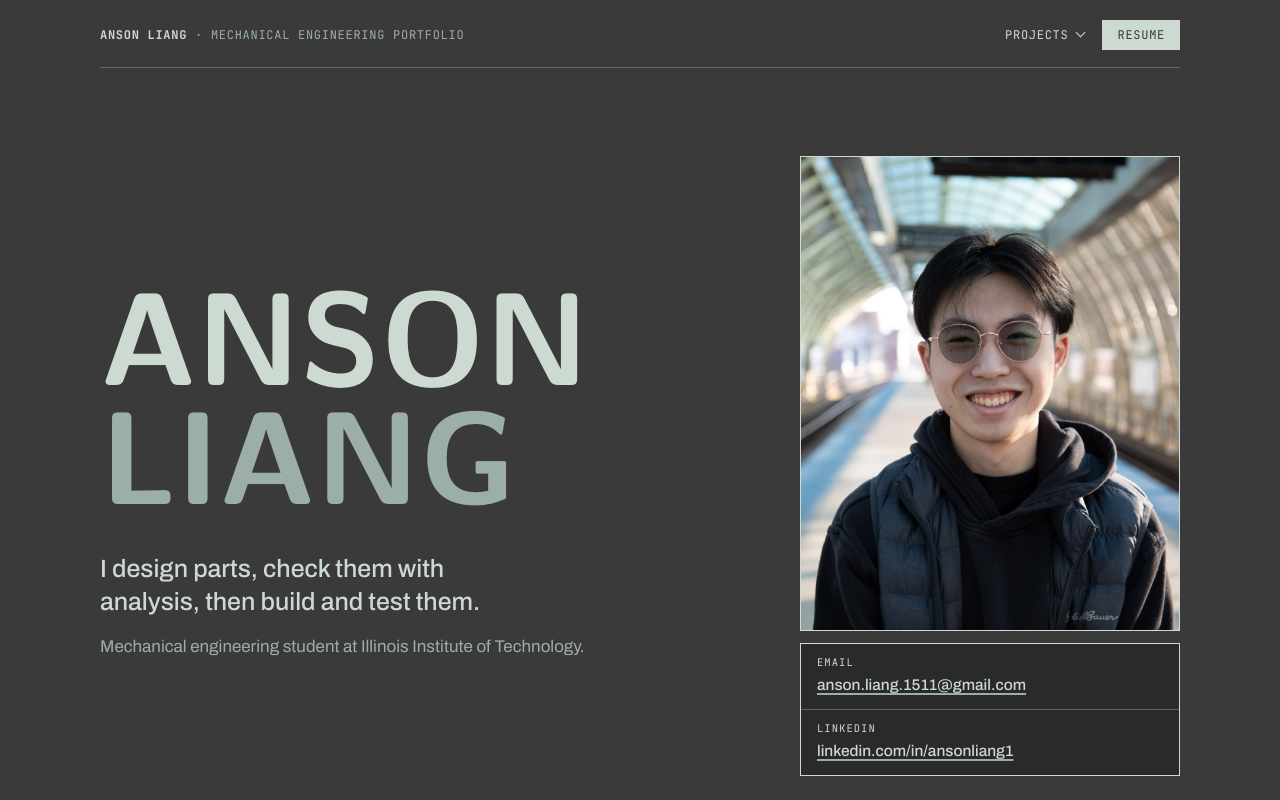
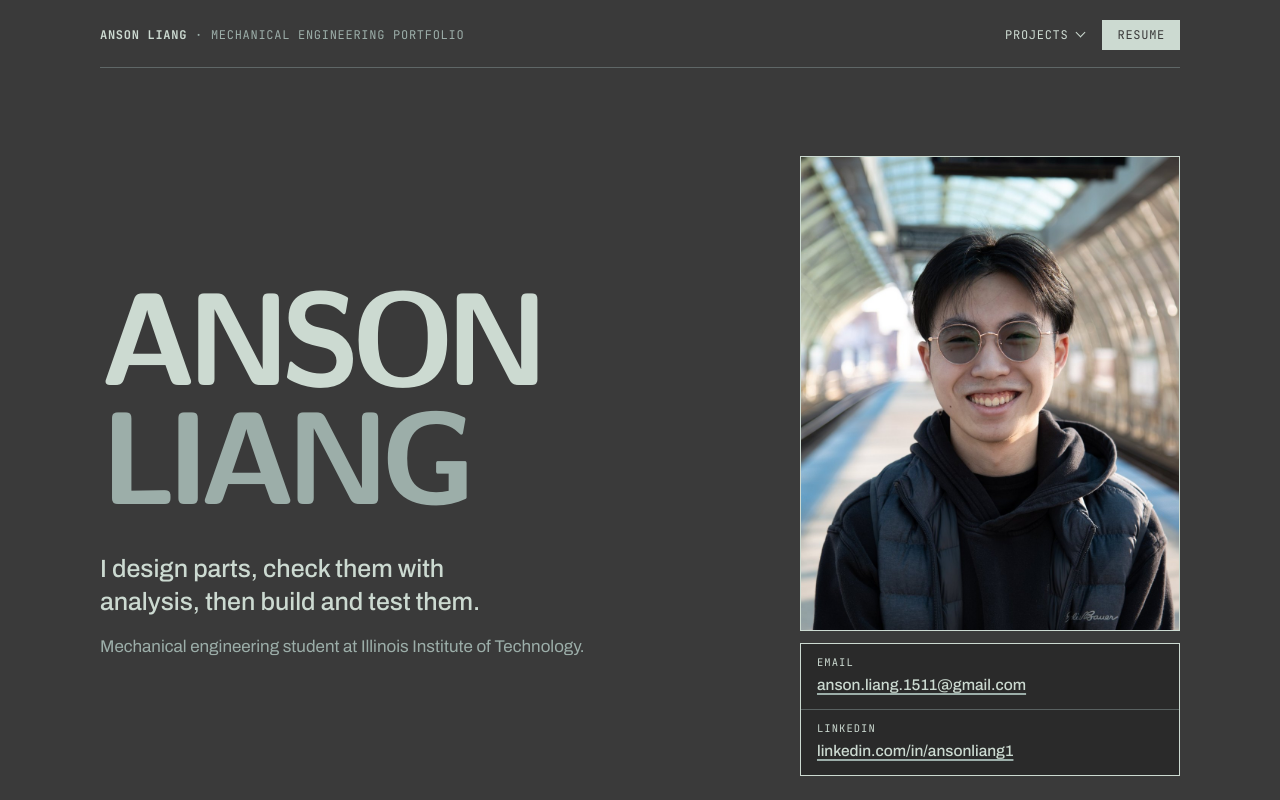
Before and after one commit to ansonliang1/ansonliang1.github.io, a plain HTML site: page index.html in a window 1280 px wide. Shown: the top 800 px of the page. Drawn offline with Linux system fonts and the light colour scheme.

Commit message:
Add files via upload

```diff
--- a/index.html
+++ b/index.html
@@ -112,7 +112,7 @@ ul { padding: 0; list-style: none; }
   font-weight: 800;
   font-size: clamp(54px, 10.5vw, 132px);
   line-height: 0.9;
-  letter-spacing: -0.005em;
+  letter-spacing: -0.08em;
   text-transform: uppercase;
   color: var(--display);
 }
```
